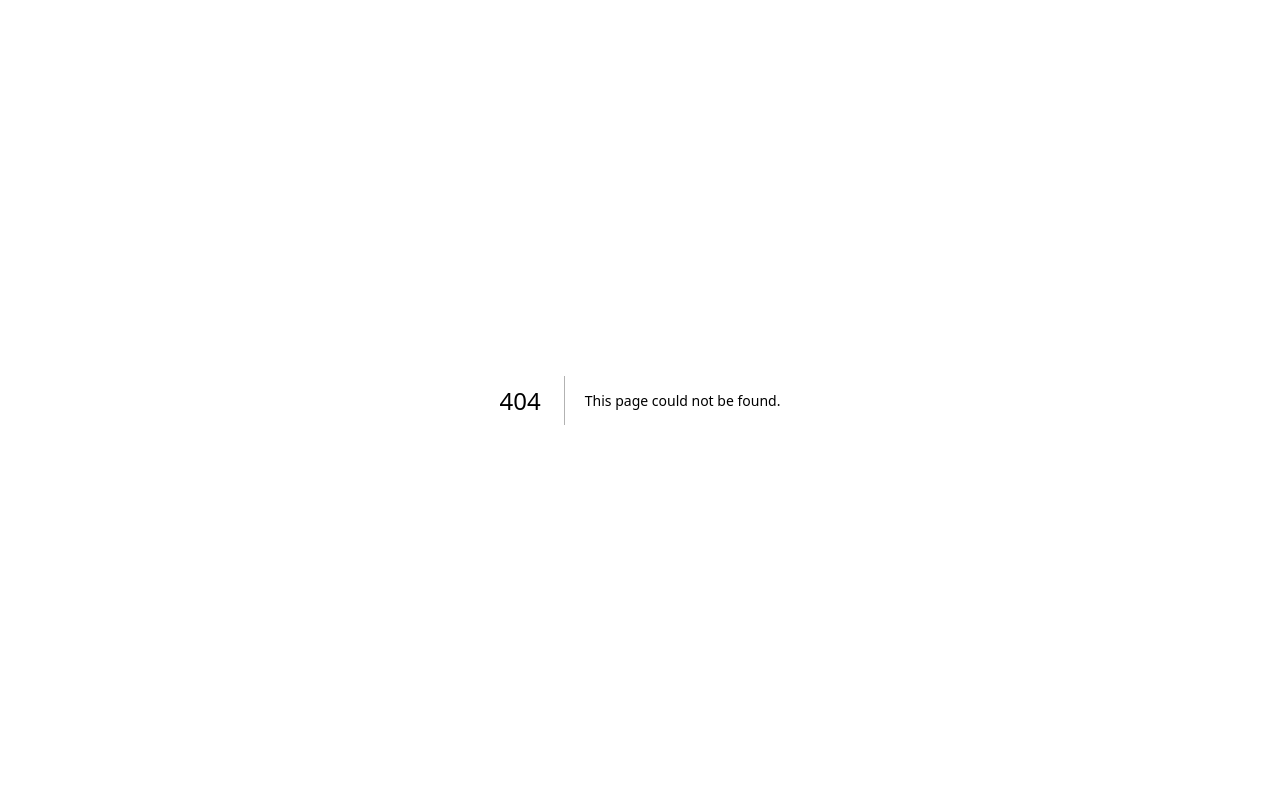
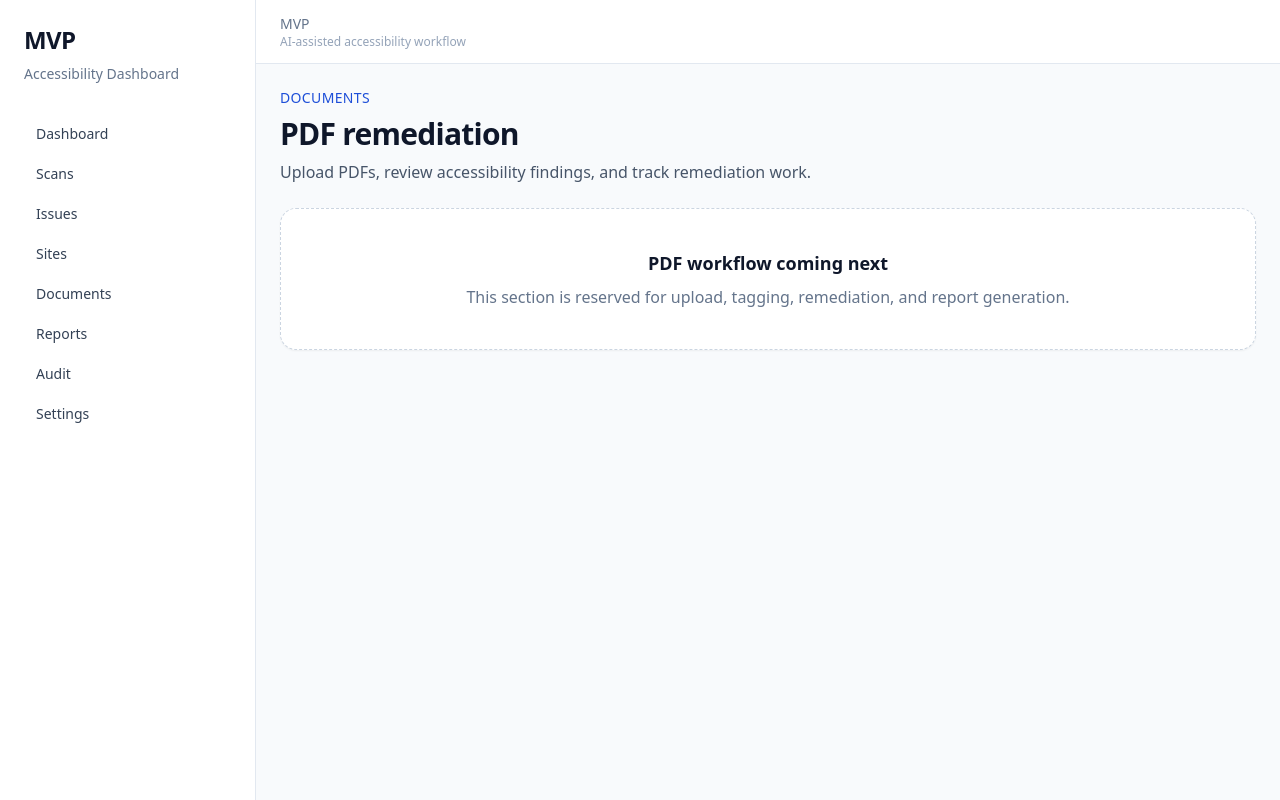
Before and after one commit to AltaerAgency/MVP, a Next.js app: page /documents in a window 1280 px wide. Before the commit this address had no page. Built offline with nearby package versions, Linux system fonts and the light colour scheme.

Commit message:
Add documents page

```diff
--- /dev/null
+++ b/src/app/(dashboard)/documents/page.tsx
@@ -0,0 +1,15 @@
+export default function DocumentsPage() {
+  return (
+    <div className="space-y-6">
+      <div>
+        <p className="text-sm font-medium uppercase tracking-wide text-blue-700">Documents</p>
+        <h1 className="mt-2 text-3xl font-bold tracking-tight text-slate-900">PDF remediation</h1>
+        <p className="mt-2 text-slate-600">Upload PDFs, review accessibility findings, and track remediation work.</p>
+      </div>
+      <div className="rounded-2xl border border-dashed border-slate-300 bg-white p-10 text-center shadow-sm">
+        <h2 className="text-lg font-semibold text-slate-900">PDF workflow coming next</h2>
+        <p className="mt-2 text-slate-500">This section is reserved for upload, tagging, remediation, and report generation.</p>
+      </div>
+    </div>
+  );
+}
```
